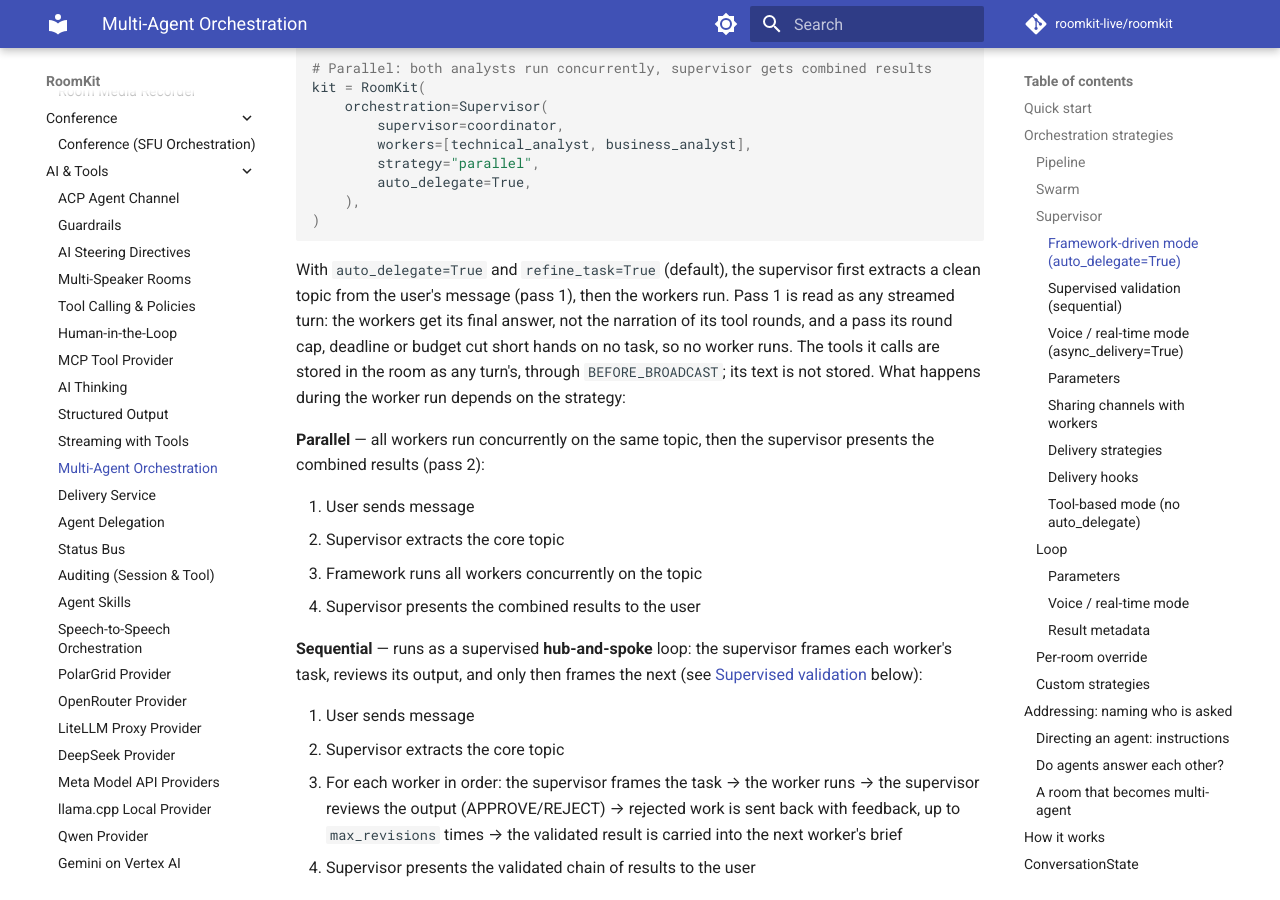
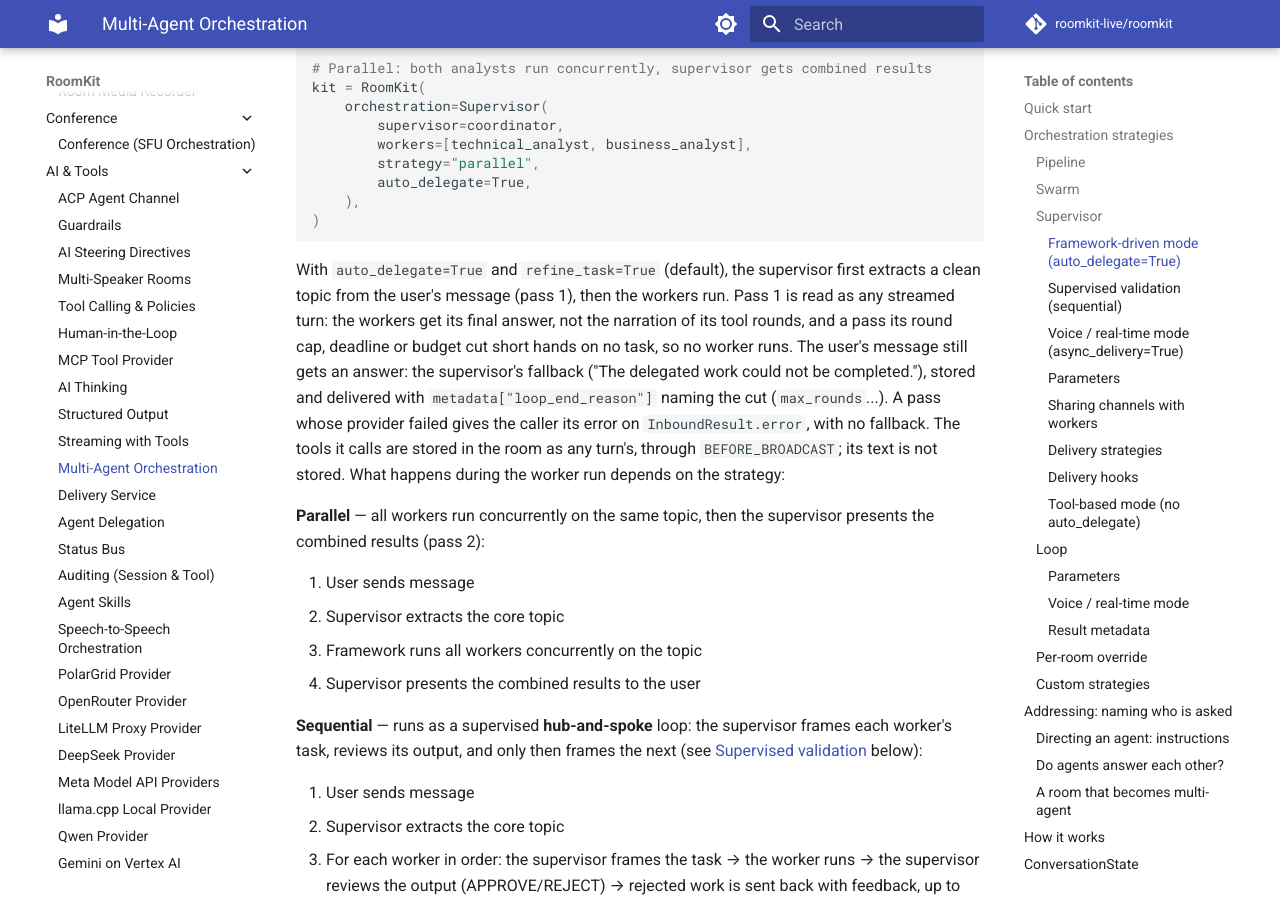
Before and after one commit to roomkit-live/roomkit-docs, an MkDocs documentation site: the page built from docs/guides/orchestration.md, in a window 1280 px wide and 900 px high, scrolled down 2315 px. Built offline with MkDocs 1.6.1 and Material for MkDocs 9.7.7, drawn with Linux system fonts in a browser that asks for light colours; comment, search, counter and statistics services are not loaded.

Commit message:
docs(orchestration): a cut supervisor pass answers with its fallback (RMK-436)

```diff
--- a/docs/guides/orchestration.md
+++ b/docs/guides/orchestration.md
@@ -101,8 +101,13 @@ With `auto_delegate=True` and `refine_task=True` (default), the supervisor first
 extracts a clean topic from the user's message (pass 1), then the workers run.
 Pass 1 is read as any streamed turn: the workers get its final answer, not the
 narration of its tool rounds, and a pass its round cap, deadline or budget cut
-short hands on no task, so no worker runs. The tools it calls are stored in the
-room as any turn's, through `BEFORE_BROADCAST`; its text is not stored.
+short hands on no task, so no worker runs. The user's message still gets an
+answer: the supervisor's fallback ("The delegated work could not be
+completed."), stored and delivered with `metadata["loop_end_reason"]` naming
+the cut (`max_rounds`...). A pass whose provider failed gives the caller its
+error on `InboundResult.error`, with no fallback. The tools it calls are
+stored in the room as any turn's, through `BEFORE_BROADCAST`; its text is not
+stored.
 What happens during the worker run depends on the strategy:
 
 **Parallel** — all workers run concurrently on the same topic, then the
```
